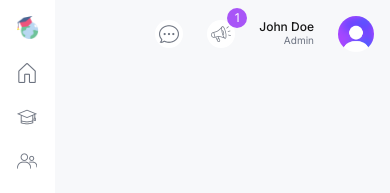
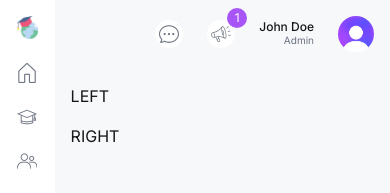
Before and after one commit to mysandesh/EduBoard, a Next.js app: page /admin in a window 390 px wide. Shown: the top 193 px of the page. Built offline with nearby package versions, Linux system fonts and the light colour scheme.

Commit message:
Admin page responsiveness set

```diff
--- a/src/app/(dashboard)/admin/page.tsx
+++ b/src/app/(dashboard)/admin/page.tsx
@@ -2,9 +2,9 @@ const AdminPage = () => {
   return (
     <div className="p-4 flex gap-4 flex-col md:flex-row">
       {/* LEFT */}
-      <div className=""></div>
+      <div className="w-full lg:w-2/3">LEFT</div>
       {/* RIGHT */}
-      <div className=""></div>
+      <div className="w-full lg:w-1/3">RIGHT</div>
     </div>
   );
 };
```
